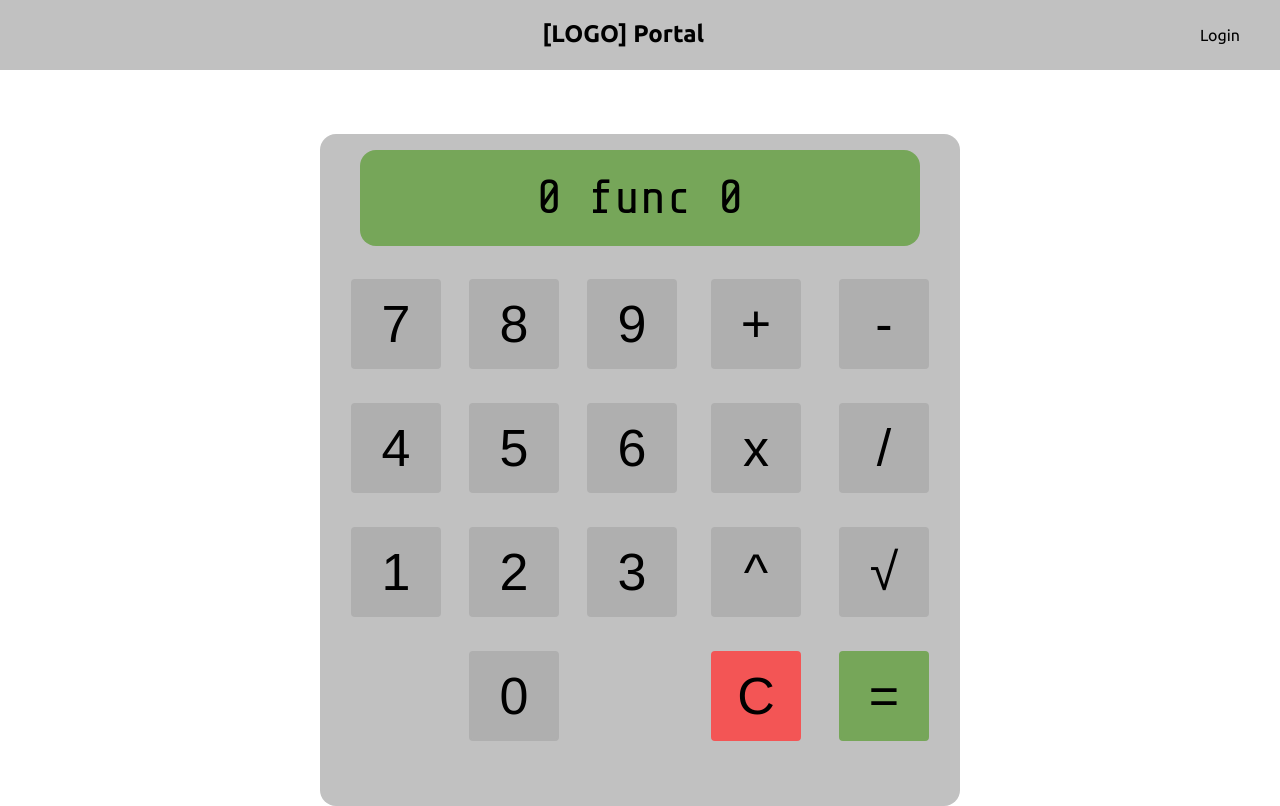
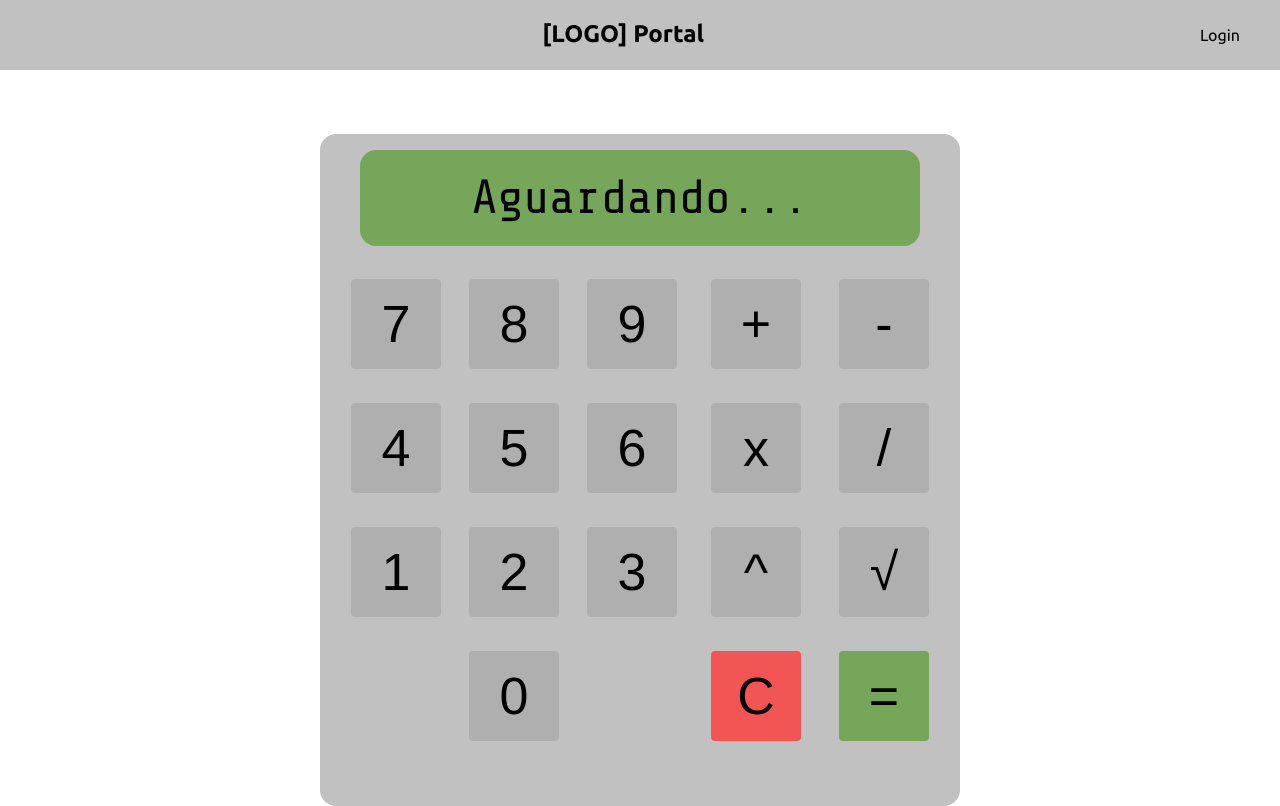
Before and after one commit to matheusalefe/simple-calculator, a React (Vite) app: page / in a window 1280 px wide. Built offline with nearby package versions, Linux system fonts and the light colour scheme.

Commit message:
Mudanças no visor (texto inicial)

```diff
--- a/src/components/Calculator/index.tsx
+++ b/src/components/Calculator/index.tsx
@@ -66,7 +66,7 @@ export function Calculator(){
 
     return(
         <Container>
-            <div id="screen">{!result? `${value? value : 0} ${func? func : 'func'} ${secondValue? secondValue : 0}` : result}</div>
+            <div id="screen">{!result? value? `${value} ${func? func : 'func'} ${secondValue? secondValue : 0}`: 'Aguardando...' : result}</div>
             <section id="buttons">
                 <table id="numbers">
                     <tbody>
```
